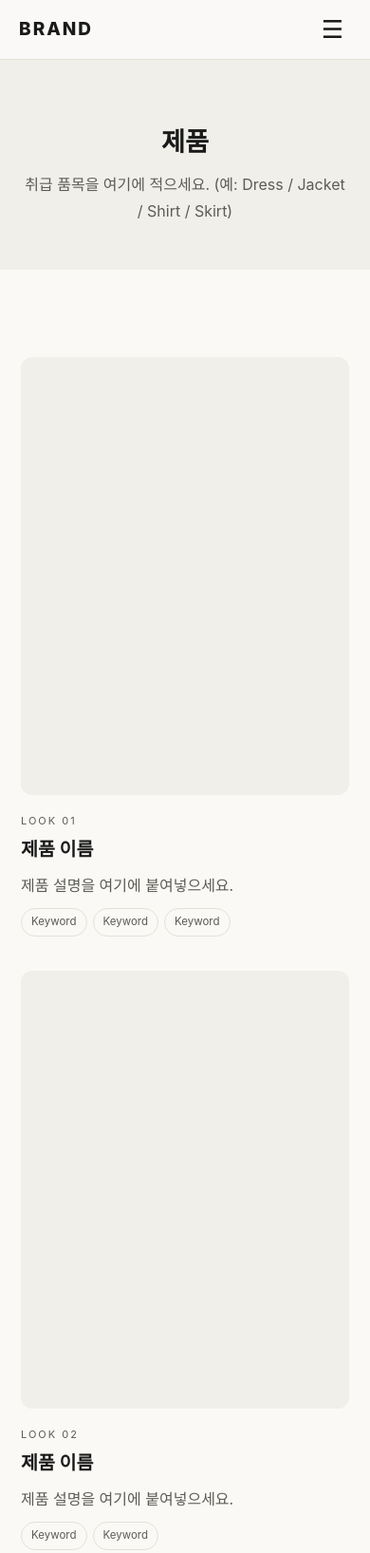
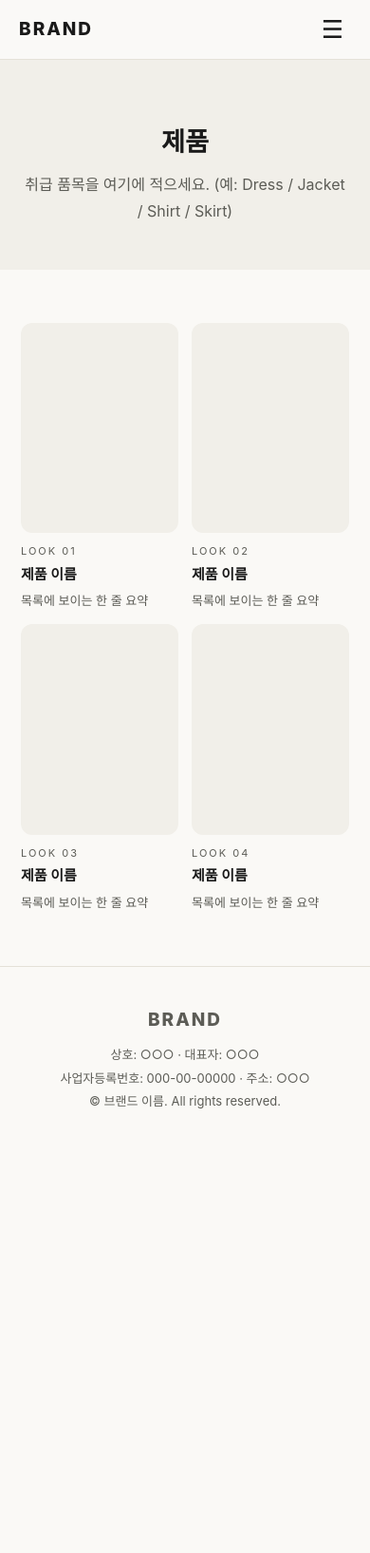
Before and after one commit to progen-ai-kr/seolbaek-vertex, a plain HTML site: page products.html in a window 390 px wide. Shown: the top 1635 px of the page at 95% size. After the commit the page ends 1210 px from the top, so only its background shows below. Drawn offline with Linux system fonts and the light colour scheme.

Commit message:
제품 시스템 추가: products.json 기반 목록/상세(DB 없이 브랜드가 직접 관리) + 안내서

```diff
--- a/products.html
+++ b/products.html
@@ -30,57 +30,13 @@
     <p>취급 품목을 여기에 적으세요. (예: Dress / Jacket / Shirt / Skirt)</p>
   </section>
 
-  <!-- ===== 룩 하나 = .look 블록 하나 [작성서 05: 제품01~04] =====
-       제품이 더 있으면 .look 블록을 복사하세요.
-       이미지는 images/ 폴더에 넣고 <img src="images/look01.jpg"> 로 연결.
-       홀수/짝수 번갈아 reverse를 붙이면 좌우가 교차됩니다. -->
+  <!-- ===== 제품 목록 =====
+       ★ 제품은 여기 HTML이 아니라 products.json 파일에서 관리합니다.
+       products.json에 제품을 추가하면 이 목록과 상세 페이지에 자동으로 나타납니다. -->
   <section class="section">
-
-    <div class="look">
-      <div class="look-img"><!-- <img src="images/look01.jpg" alt="LOOK 01" /> --></div>
-      <div>
-        <p class="k">LOOK 01</p>
-        <h3>제품 이름</h3>
-        <p>제품 설명을 여기에 붙여넣으세요.</p>
-        <div class="tags"><span>Keyword</span><span>Keyword</span><span>Keyword</span></div>
-      </div>
+    <div class="grid" id="product-list">
+      <!-- products.json 내용이 자동으로 채워집니다 -->
     </div>
-
-    <div class="look reverse">
-      <div class="look-img"></div>
-      <div>
-        <p class="k">LOOK 02</p>
-        <h3>제품 이름</h3>
-        <p>제품 설명을 여기에 붙여넣으세요.</p>
-        <div class="tags"><span>Keyword</span><span>Keyword</span></div>
-      </div>
-    </div>
-
-    <div class="look">
-      <div class="look-img"></div>
-      <div>
-        <p class="k">LOOK 03</p>
-        <h3>제품 이름</h3>
-        <p>제품 설명을 여기에 붙여넣으세요.</p>
-        <div class="tags"><span>Keyword</span><span>Keyword</span></div>
-      </div>
-    </div>
-
-    <div class="look reverse">
-      <div class="look-img"></div>
-      <div>
-        <p class="k">LOOK 04</p>
-        <h3>제품 이름</h3>
-        <p>제품 설명을 여기에 붙여넣으세요.</p>
-        <div class="tags"><span>Keyword</span><span>Keyword</span></div>
-      </div>
-    </div>
-
-  </section>
-
-  <!-- [작성서 05: 구매 링크] 스마트스토어 등이 있으면 버튼으로 -->
-  <section class="section" style="text-align:center;">
-    <a href="#" class="btn ghost">구매처 바로가기</a>
   </section>
 
   <footer class="footer">
@@ -93,5 +49,32 @@
   </footer>
 
   <script src="script.js"></script>
+  <script>
+    // products.json을 읽어 제품 카드를 자동으로 그립니다. (수정할 필요 없음)
+    fetch("products.json")
+      .then((r) => r.json())
+      .then((data) => {
+        const box = document.getElementById("product-list");
+        box.innerHTML = data.products
+          .map((p) => {
+            const img = p.images && p.images[0]
+              ? '<img src="' + p.images[0] + '" alt="' + p.name + '" onerror="this.remove()" />'
+              : "";
+            return (
+              '<a class="card" href="product.html?id=' + encodeURIComponent(p.id) + '">' +
+              '<div class="card-img">' + img + "</div>" +
+              '<p class="k">' + (p.label || "") + "</p>" +
+              "<h3>" + p.name + "</h3>" +
+              "<p>" + (p.summary || "") + "</p>" +
+              "</a>"
+            );
+          })
+          .join("");
+      })
+      .catch(() => {
+        document.getElementById("product-list").innerHTML =
+          "<p>제품을 불러오지 못했습니다. 로컬에서는 npx serve 로 미리보기 하세요.</p>";
+      });
+  </script>
 </body>
 </html>
--- /dev/null
+++ b/products.json
@@ -0,0 +1,45 @@
+{
+  "_설명": "이 파일이 제품 목록입니다. 아래 형식대로 한 덩어리를 복사해 추가하면 제품 페이지와 상세 페이지에 자동으로 나타납니다. 사진은 images 폴더에 올리고 파일명을 적으세요.",
+  "products": [
+    {
+      "id": "look-01",
+      "label": "LOOK 01",
+      "name": "제품 이름",
+      "summary": "목록에 보이는 한 줄 요약",
+      "description": "상세 페이지에 보이는 설명입니다.\n\n빈 줄로 문단을 나눌 수 있습니다.",
+      "keywords": ["Keyword", "Keyword", "Keyword"],
+      "images": ["images/look01-1.jpg", "images/look01-2.jpg"],
+      "buyLink": ""
+    },
+    {
+      "id": "look-02",
+      "label": "LOOK 02",
+      "name": "제품 이름",
+      "summary": "목록에 보이는 한 줄 요약",
+      "description": "상세 페이지에 보이는 설명입니다.",
+      "keywords": ["Keyword", "Keyword"],
+      "images": ["images/look02-1.jpg"],
+      "buyLink": ""
+    },
+    {
+      "id": "look-03",
+      "label": "LOOK 03",
+      "name": "제품 이름",
+      "summary": "목록에 보이는 한 줄 요약",
+      "description": "상세 페이지에 보이는 설명입니다.",
+      "keywords": ["Keyword", "Keyword"],
+      "images": ["images/look03-1.jpg"],
+      "buyLink": ""
+    },
+    {
+      "id": "look-04",
+      "label": "LOOK 04",
+      "name": "제품 이름",
+      "summary": "목록에 보이는 한 줄 요약",
+      "description": "상세 페이지에 보이는 설명입니다.",
+      "keywords": ["Keyword", "Keyword"],
+      "images": ["images/look04-1.jpg"],
+      "buyLink": ""
+    }
+  ]
+}
```
Also changed, not shown: index.html (+24 -7 lines), product.html (added, +87 -0 lines), 2 other files.
